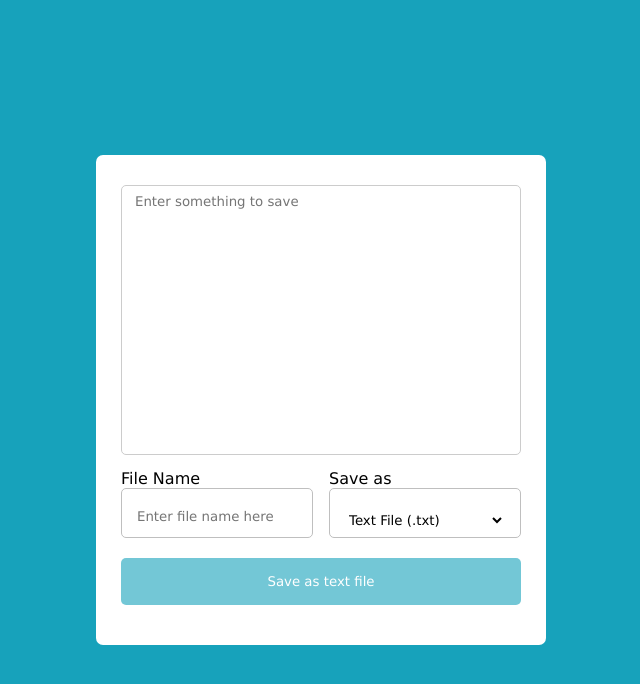
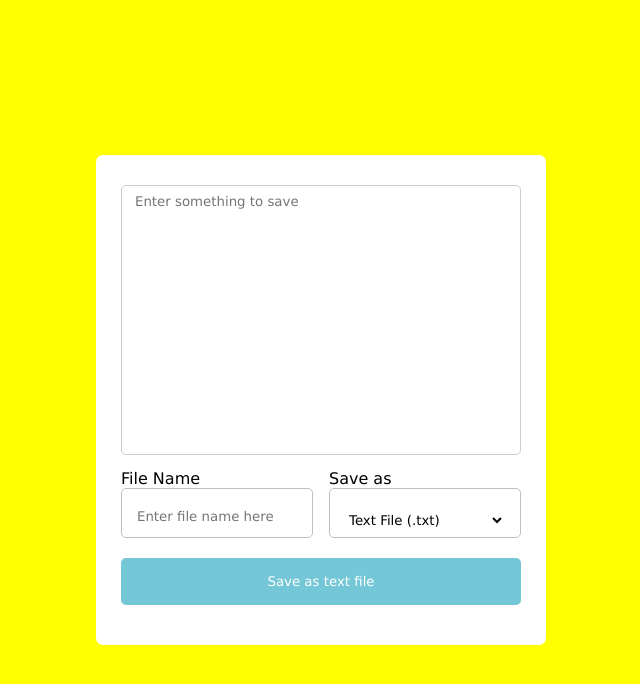
Before and after one commit to omerhd27/save-as-txt-or-html, a plain HTML site: page index.html in a window 1280 px wide. Shown: the whole page, without its empty margins (319-959 px from the left). Drawn offline with Linux system fonts and the light colour scheme.

Commit message:
triying style.css

```diff
--- a/style.css
+++ b/style.css
@@ -8,7 +8,7 @@ body{
     display: flex;
     align-items: center;
     justify-content: center;
-    background: #17a2bb;
+    background: yellow;
     min-height: 100vh;
 }
 .wrapper{
```
